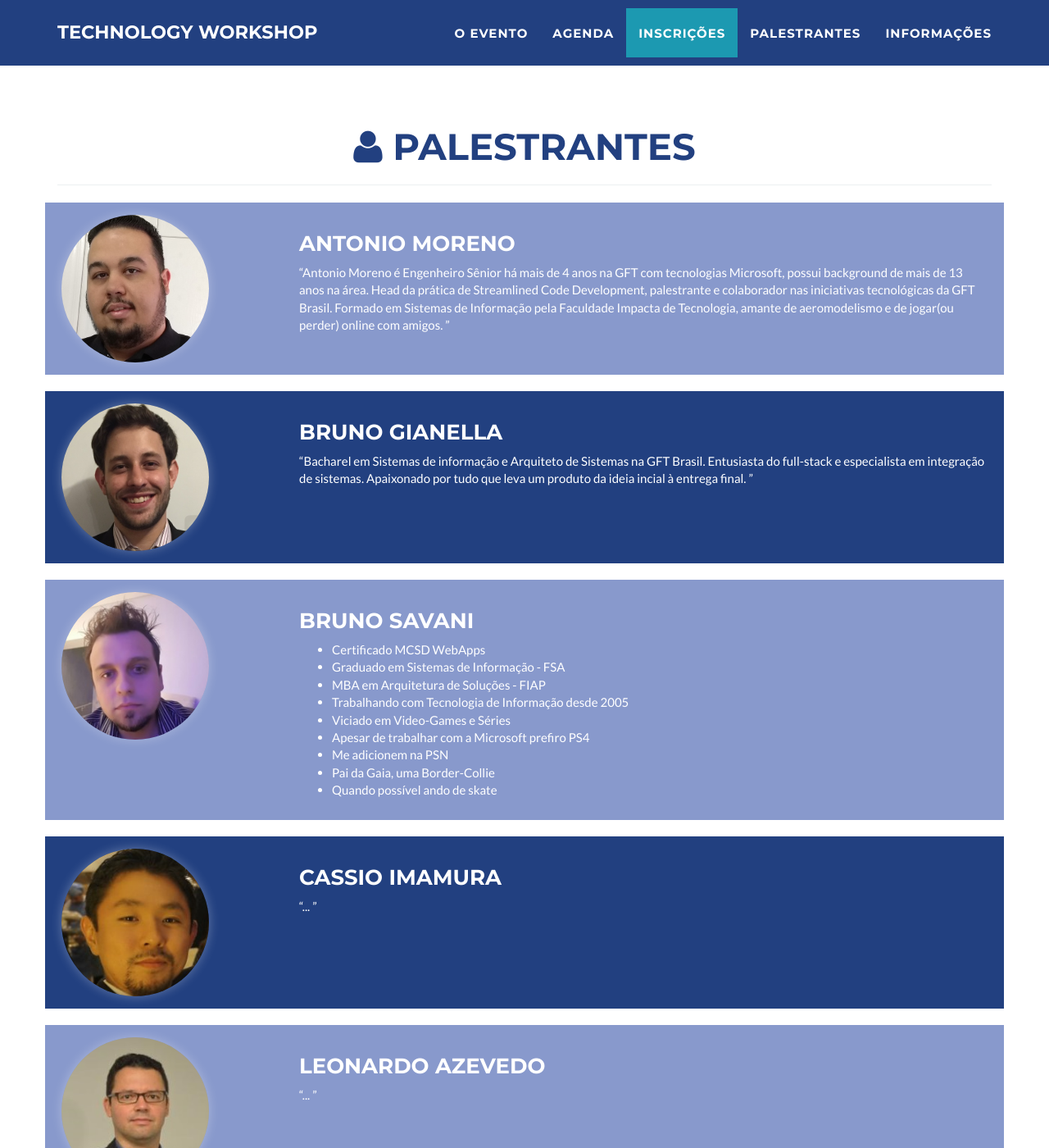
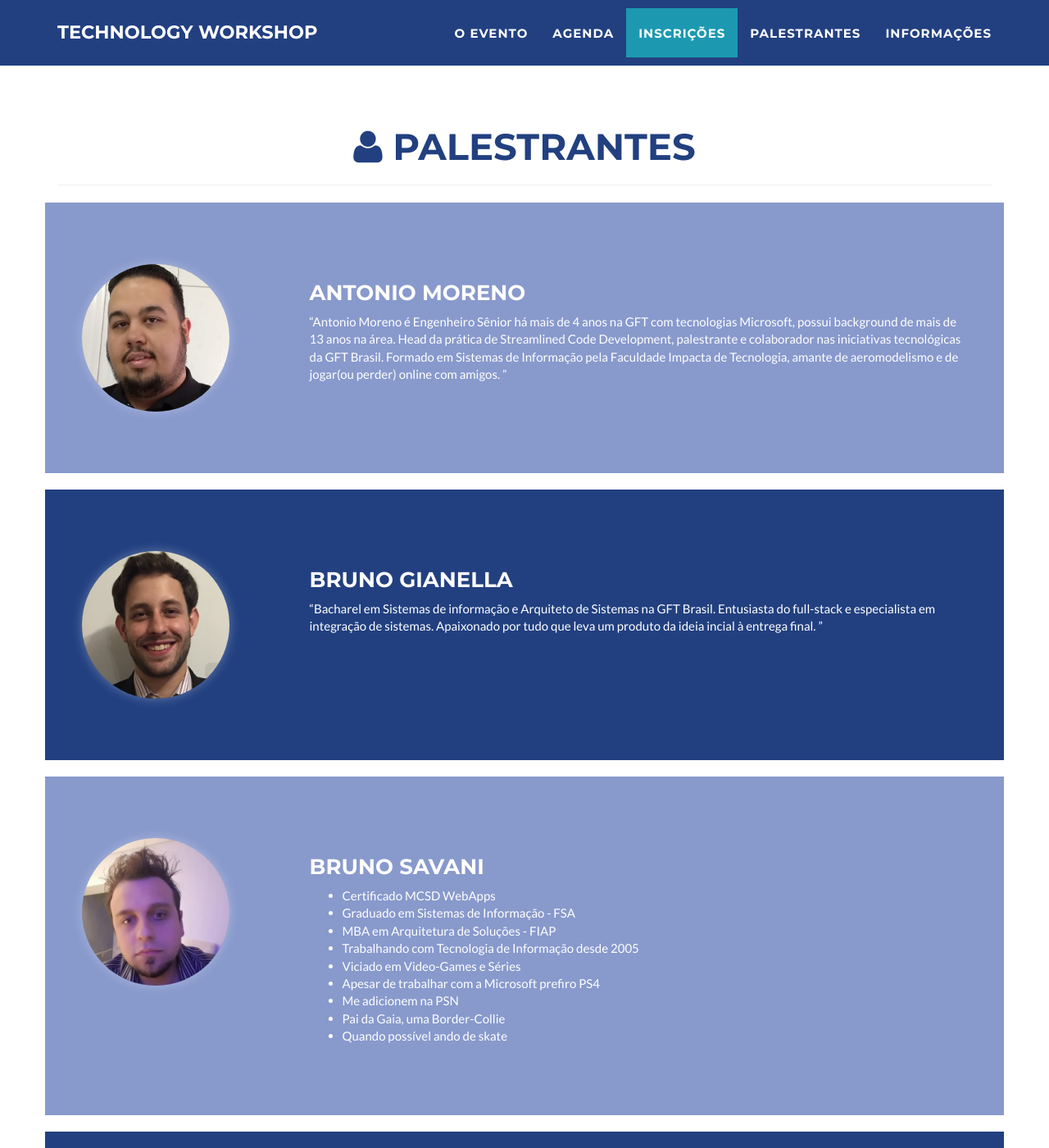
Before and after one commit to gft-technical-practices/2017-workshop-2, a Jekyll site: the page built from index.html, in a window 1280 px wide and 1400 px high, scrolled down 2527 px. Shown: the whole window at 82% size. Built offline with Jekyll 4.4.1, drawn with Linux system fonts in a browser that asks for light colours.

Commit message:
Update main.css

```diff
--- a/_includes/css/main.css
+++ b/_includes/css/main.css
@@ -544,7 +544,7 @@ border-width: 0px;
     margin-bottom: 20px;
     background: #224080;
     color: #fff;
-    padding: 15px 5px;
+    padding: 75px 30px;
 }
 
 .palestrante-impar .bio-palestrante a{
@@ -555,7 +555,7 @@ border-width: 0px;
     margin-bottom: 20px;
     background: #8899cc;
     color: #fff;
-    padding: 15px 5px;
+    padding: 75px 30px;
 }
 
 .palestrante-par .bio-palestrante a{
```
